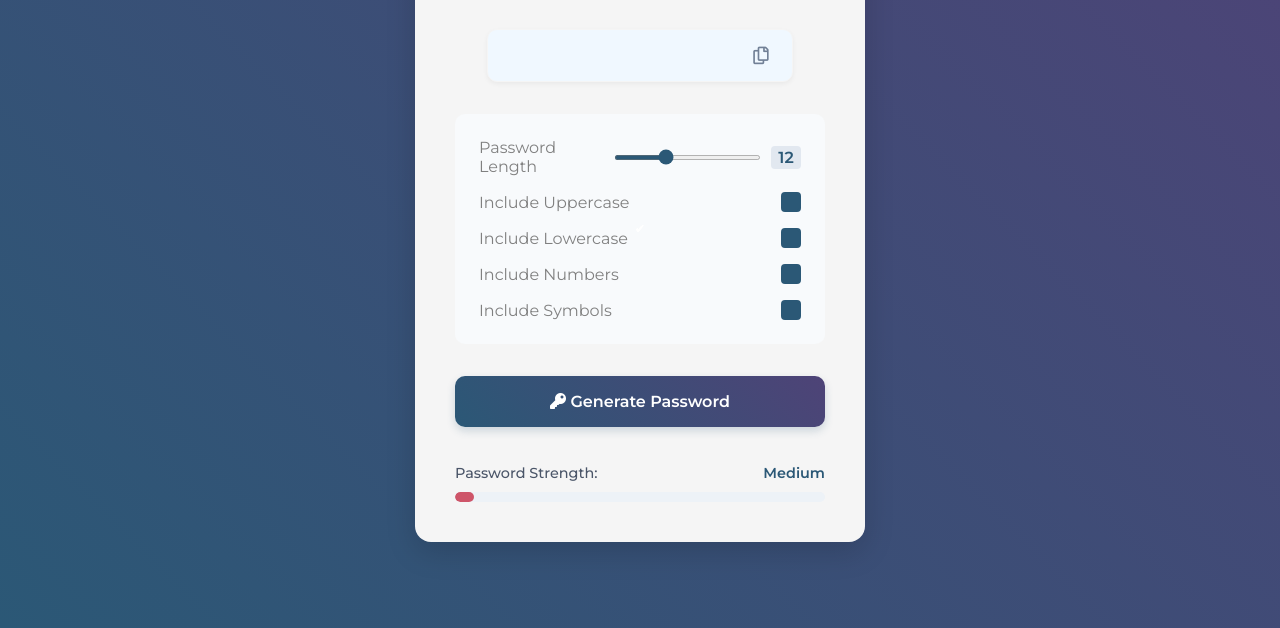
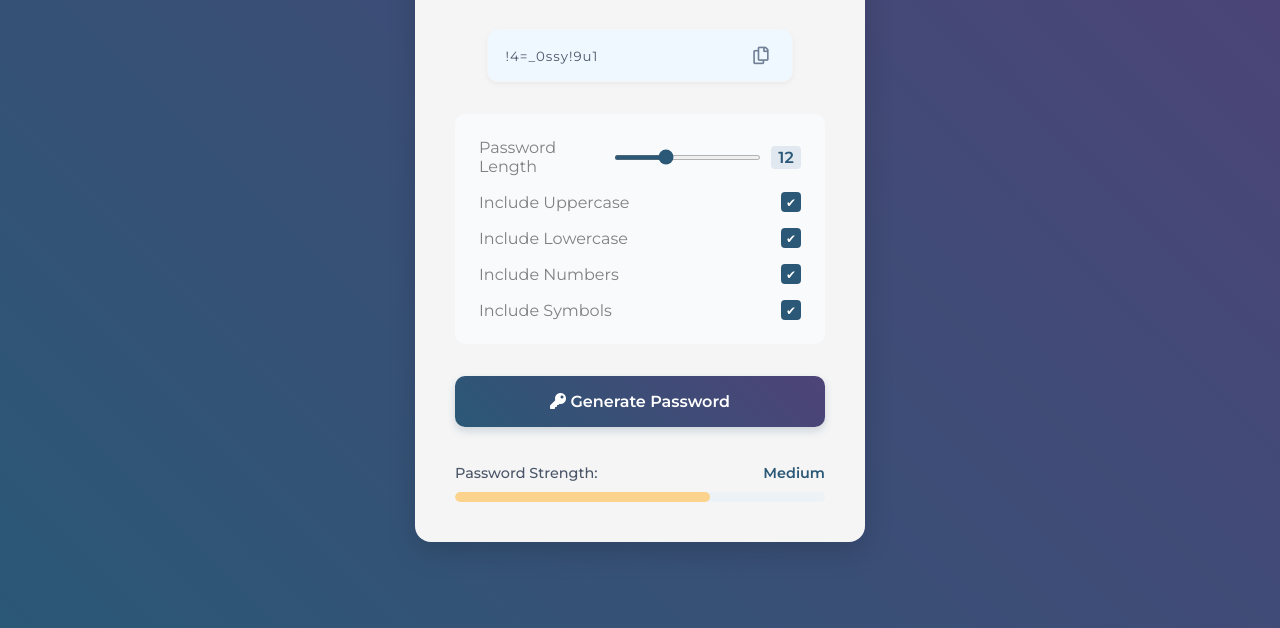
Before and after one commit to Ishanvi04/password-generator, a plain HTML site: page index.html in a window 1280 px wide. Both pictures are taken after a click on the button "Generate Password". Shown: the part 172-800 px from the top of the page. Drawn offline with Linux system fonts and the light colour scheme.

Commit message:
Complete Password Generator project done

```diff
--- a/index.js
+++ b/index.js
@@ -1,64 +1,100 @@
-//all elements that we need from html
-
+// Get all required elements from HTML
 const passwordInput = document.getElementById("password");
 const lengthSlider = document.getElementById("length");
 const lengthDisplay = document.getElementById("length-value");
 const uppercaseCheckbox = document.getElementById("uppercase");
 const lowercaseCheckbox = document.getElementById("lowercase");
+const numbersCheckbox = document.getElementById("numbers");
 const symbolsCheckbox = document.getElementById("symbols");
 const generateBtn = document.getElementById("generate-btn");
 const copyBtn = document.getElementById("copy-btn");
 const strengthBar = document.querySelector(".strength-bar");
-const strengtHText = document.querySelector(".strength-container p");
+const strengthLabel = document.getElementById("strength-label");
 
-//character sets
-const uppercaseLetters = 'ABCDEFGHIJKLMNOPQRSTUVWXYZ';
-const lowercaseLetters = 'abcdefghijklmnopqrstuvwxyz';
-const numberCharacters = '0123456789';
-const symbolCharacters = '!@#$%^&*()_+<>?:"{}|`=-\][/.,';
+// Character sets for password
+const uppercaseLetters = "ABCDEFGHIJKLMNOPQRSTUVWXYZ";
+const lowercaseLetters = "abcdefghijklmnopqrstuvwxyz";
+const numberCharacters = "0123456789";
+const symbolCharacters = "!@#$%^&*()_+<>?:\"{}|`=-\\][/.,'";
 
-lengthSlider.addEventListener("input",()=>{
-    lengthDisplay.textContent=lengthSlider.value;
+// Update length display as slider moves
+lengthSlider.addEventListener("input", () => {
+    lengthDisplay.textContent = lengthSlider.value;
 });
 
-generateButton.addEventListener("click",makePassword)
-function makePassword() {
-    const length = Number(lengthSlider.value)
+// Generate password button click
+generateBtn.addEventListener("click", () => {
+    const length = Number(lengthSlider.value);
     const includeUppercase = uppercaseCheckbox.checked;
     const includeLowercase = lowercaseCheckbox.checked;
     const includeNumbers = numbersCheckbox.checked;
     const includeSymbols = symbolsCheckbox.checked;
 
-
-    if(!includeUppercase && !includeLowercase && !includeNumbers && !includeSymbols){
-        alert("Please select at least one char type");
+    if (!includeUppercase && !includeLowercase && !includeNumbers && !includeSymbols) {
+        alert("Please select at least one character type!");
         return;
     }
-    const newPassword = createRandomPassword(length,includeUppercase,includeLowercase,includeNumbers,includeSymbols)
 
-    passwordInput.value=newPassword;
+    const password = createRandomPassword(length, includeUppercase, includeLowercase, includeNumbers, includeSymbols);
+    passwordInput.value = password;
+    updateStrengthMeter(password);
+});
+
+// Function to create random password
+function createRandomPassword(length, includeUppercase, includeLowercase, includeNumbers, includeSymbols) {
+    let allCharacters = "";
+
+    if (includeUppercase) allCharacters += uppercaseLetters;
+    if (includeLowercase) allCharacters += lowercaseLetters;
+    if (includeNumbers) allCharacters += numberCharacters;
+    if (includeSymbols) allCharacters += symbolCharacters;
+
+    let password = "";
+    for (let i = 0; i < length; i++) {
+        const randomIndex = Math.floor(Math.random() * allCharacters.length);
+        password += allCharacters[randomIndex];
+    }
+    return password;
 }
- function createRandomPassword(length ,
-     includeUppercase ,
-     includeLowercase ,
-      includeNumbers ,
-       includeSymbols){
+
+// Update strength meter
+function updateStrengthMeter(password) {
+    const passwordLength = password.length;
+    const hasUpperCase = /[A-Z]/.test(password);
+    const hasLowerCase = /[a-z]/.test(password);
+    const hasNumber = /[0-9]/.test(password);
+    const hasSymbol = /[!@#$%^&*()_+<>?:"{}|=\[\]\\\/.,'-]/.test(password);
 
 
-    let allCharacters="";
-    //"ABCDEFGHIJKLMNOPQRSTUVWXYZabcdefghijklmnopqrstuvwxyz and rest all the numbers and symbols"
+    let strengthScore = 0;
+    strengthScore += Math.min(passwordLength * 2, 40);
 
-    if(includeUppercase) allCharacters += uppercaseLetters;
+    if (hasUpperCase) strengthScore += 15;
+    if (hasLowerCase) strengthScore += 15;
+    if (hasNumber) strengthScore += 15;
+    if (hasSymbol) strengthScore += 15;
 
-    if(includeLowercase) allCharacters += lowercaseLetters;
+    if (passwordLength < 8) {
+        strengthScore = Math.min(strengthScore, 40);
+    }
 
-    if(includeNumbers) allCharacters += numberCharacters;
+    const safeScore = Math.max(5, Math.min(100, strengthScore));
+    strengthBar.style.width = safeScore + "%";
 
-    if(includeSymbols) allCharacters += symbolCharacters;
-       let password = "";
-       for(let i=0;i<length;i++){
-        const randomIndex = Math.floor(Math.random()*allCharacters.length)
-        password += allCharacters[randomIndex]
-       }
-       return password;
-       }
+    let strengthLabelText = "";
+    let barColor = "";
+
+    if (strengthScore < 40) {
+        barColor = "#fc8181";
+        strengthLabelText = "Weak";
+    } else if (strengthScore < 70) {
+        barColor = "#fbd38d";
+        strengthLabelText = "Medium";
+    } else {
+        barColor = "#68d391";
+        strengthLabelText = "Strong";
+    }
+
+    strengthBar.style.backgroundColor = barColor;
+    strengthLabel.textContent = strengthLabelText;
+}
--- a/styles.css
+++ b/styles.css
@@ -141,6 +141,7 @@ input[type="checkbox"]{
     cursor:pointer;
     outline:none;
     transition: all 0.4s;
+    position: relative;
 }
 
 input[type="checkbox"]:checked{
```
